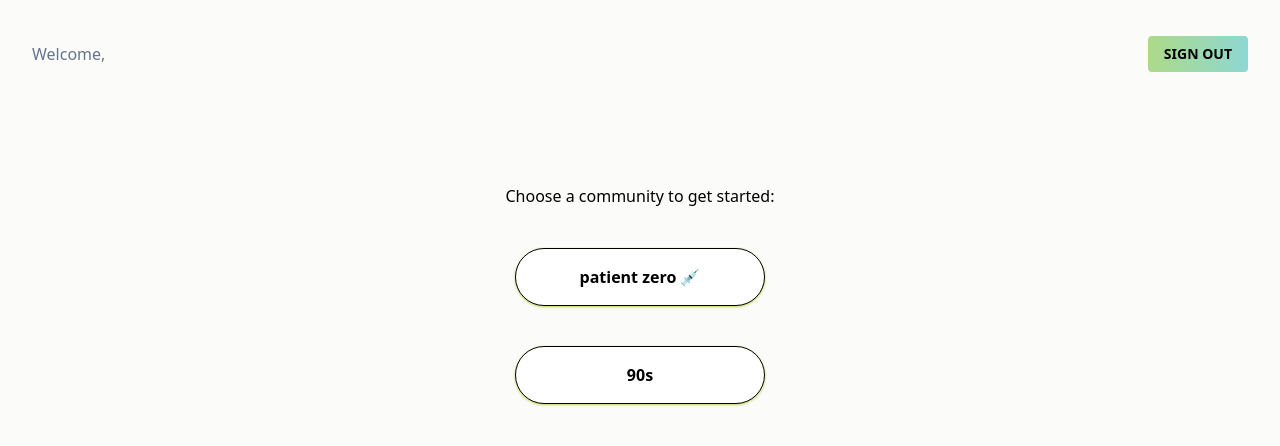
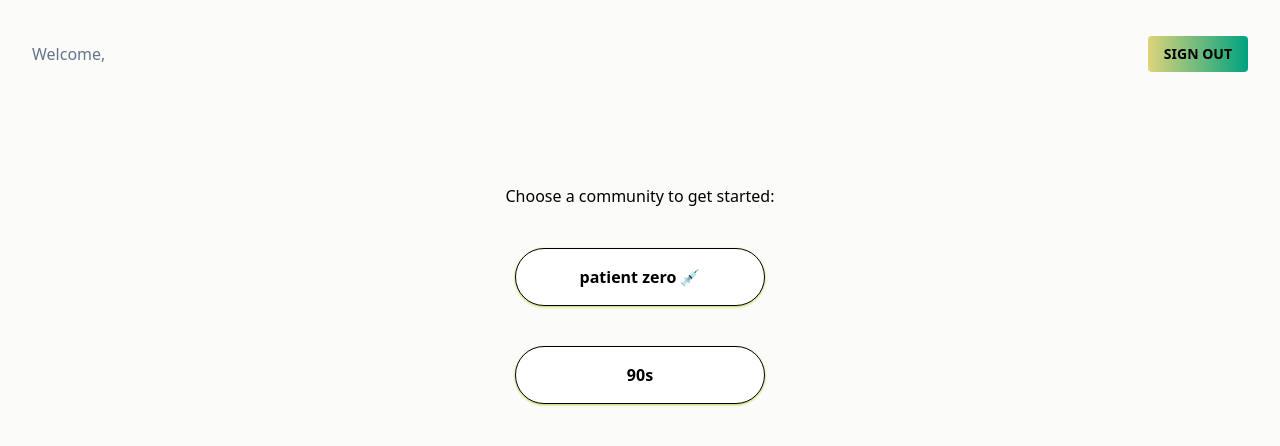
Before and after one commit to davidkamere/alabs-task, a Next.js app: page /community in a window 1280 px wide. Shown: the top 446 px of the page. Built offline with nearby package versions, Linux system fonts and the light colour scheme; no server answers.

Commit message:
light mode

```diff
--- a/Components/Footer.js
+++ b/Components/Footer.js
@@ -7,7 +7,7 @@ const Footer = () => {
     return(
         <div className="flex flex-col items-center justify-center ">
             <div onClick={() => setOpen(true)} className="pt-5 px-12 z-50 ">
-                <PlusIcon  className="h-7 cursor-pointer transition-all duration-150 ease-out text-[#adda89]"/>
+                <PlusIcon  className="h-7 cursor-pointer transition-all duration-150 ease-out text-[#01a280]"/>
 
             </div>
             <p className="mb-1.5 p-0 tracking-wide">New</p>
--- a/Components/Header.js
+++ b/Components/Header.js
@@ -87,7 +87,7 @@ const Header = (props) => {
                         </Link>
                     </li></>}
                     <li>
-                        <button onClick={signInPage} className="bg-gradient-to-r from-[#adda89] to-[#8dd7d3] hover:text-black  hover:bg-lime-50 rounded px-4 py-2 shadow-xs font-bold text-black text-sm transition ease-in-out duration-500">SIGN OUT</button>
+                        <button onClick={signInPage} className="bg-gradient-to-r from-[#ddd37a] to-[#01a280] hover:text-black  hover:bg-lime-50 rounded px-4 py-2 shadow-xs font-bold text-black text-sm transition ease-in-out duration-500">SIGN OUT</button>
                     </li>
                 </ul>
             </nav>
--- a/pages/auth/signin.js
+++ b/pages/auth/signin.js
@@ -30,7 +30,7 @@ export default function SignIn({ providers }) {
         <div className="mt-20">
           {Object.values(providers).map((provider) => (
             <div key={provider.name}>
-              <button className="transition ease-in-out duration-500 rounded px-6 py-4 bg-gradient-to-r from-[#adda89] to-[#8dd7d3] shadow hover:text-white font-bold text-black bg-white shadow-[#C4D668]"
+              <button className="transition ease-in-out duration-500 rounded px-6 py-4 bg-gradient-to-r from-[#ddd37a] to-[#01a280] shadow hover:text-white font-bold text-black bg-white shadow-[#C4D668]"
                       onClick={() => signIntoProvider(provider.id, {callbackUrl: '/'})}
               >
                 Sign in with {provider.name}
--- a/pages/random.js
+++ b/pages/random.js
@@ -159,7 +159,7 @@ function Random () {
                         placeholder="URL"
                         required
                         />
-                        <button type='submit' className='rounded-full inset-y-0 absolute  bg-gradient-to-r from-[#adda89] to-[#8dd7d3] flex items-center px-2 m-2 justify-self-end shadow shadow-[white] ml-4 hover:scale-105'>
+                        <button type='submit' className='rounded-full inset-y-0 absolute  bg-gradient-to-r from-[#ddd37a] to-[#01a280] flex items-center px-2 m-2 justify-self-end shadow shadow-[white] ml-4 hover:scale-105'>
                             {!loading ? <UploadIcon className='w-6 h-6 text-white'/> :
                             <svg aria-hidden="true" className="w-8 h-8 text-gray-200 animate-spin dark:text-black fill-black" viewBox="0 0 100 101" fill="none" xmlns="http://www.w3.org/2000/svg">
                                 <path d="M100 50.5908C100 78.2051 77.6142 100.591 50 100.591C22.3858 100.591 0 78.2051 0 50.5908C0 22.9766 22.3858 0.59082 50 0.59082C77.6142 0.59082 100 22.9766 100 50.5908ZM9.08144 50.5908C9.08144 73.1895 27.4013 91.5094 50 91.5094C72.5987 91.5094 90.9186 73.1895 90.9186 50.5908C90.9186 27.9921 72.5987 9.67226 50 9.67226C27.4013 9.67226 9.08144 27.9921 9.08144 50.5908Z" fill="currentColor"/>
```
